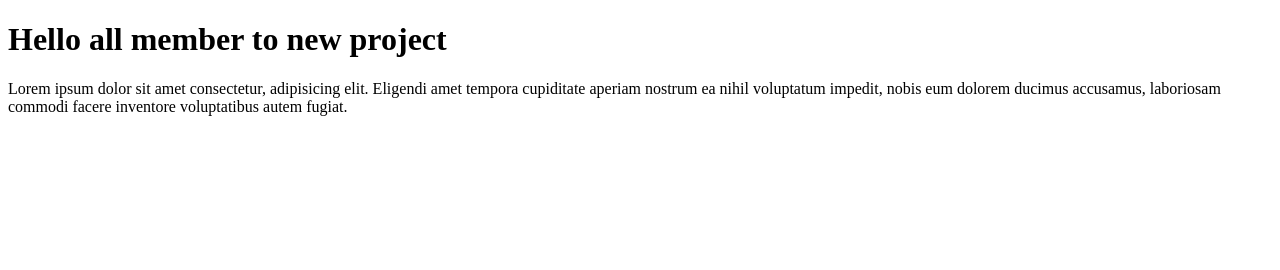
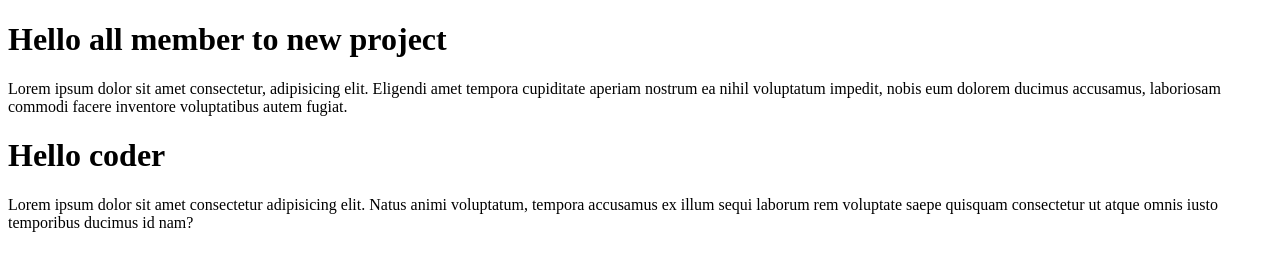
Before and after one commit to Narith-hen/Project-group, a plain HTML site: page index.html in a window 1280 px wide. Drawn offline with Linux system fonts and the light colour scheme.

Commit message:
New push

```diff
--- a/index.html
+++ b/index.html
@@ -8,6 +8,8 @@
 <body>
     <h1>Hello all member to new project</h1>
     <p>Lorem ipsum dolor sit amet consectetur, adipisicing elit. Eligendi amet tempora cupiditate aperiam nostrum ea nihil voluptatum impedit, nobis eum dolorem ducimus accusamus, laboriosam commodi facere inventore voluptatibus autem fugiat.</p>
+    <h1>Hello coder</h1>
+    <p>Lorem ipsum dolor sit amet consectetur adipisicing elit. Natus animi voluptatum, tempora accusamus ex illum sequi laborum rem voluptate saepe quisquam consectetur ut atque omnis iusto temporibus ducimus id nam?</p>
 
 </body>
 </html>
```
